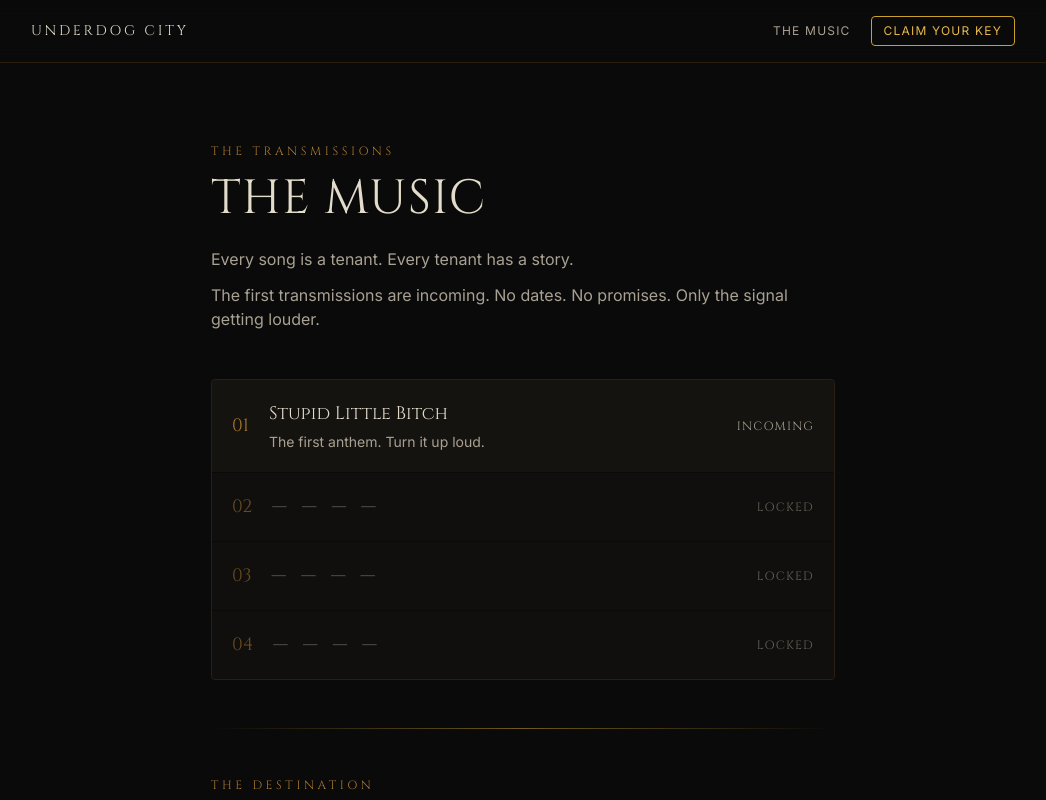
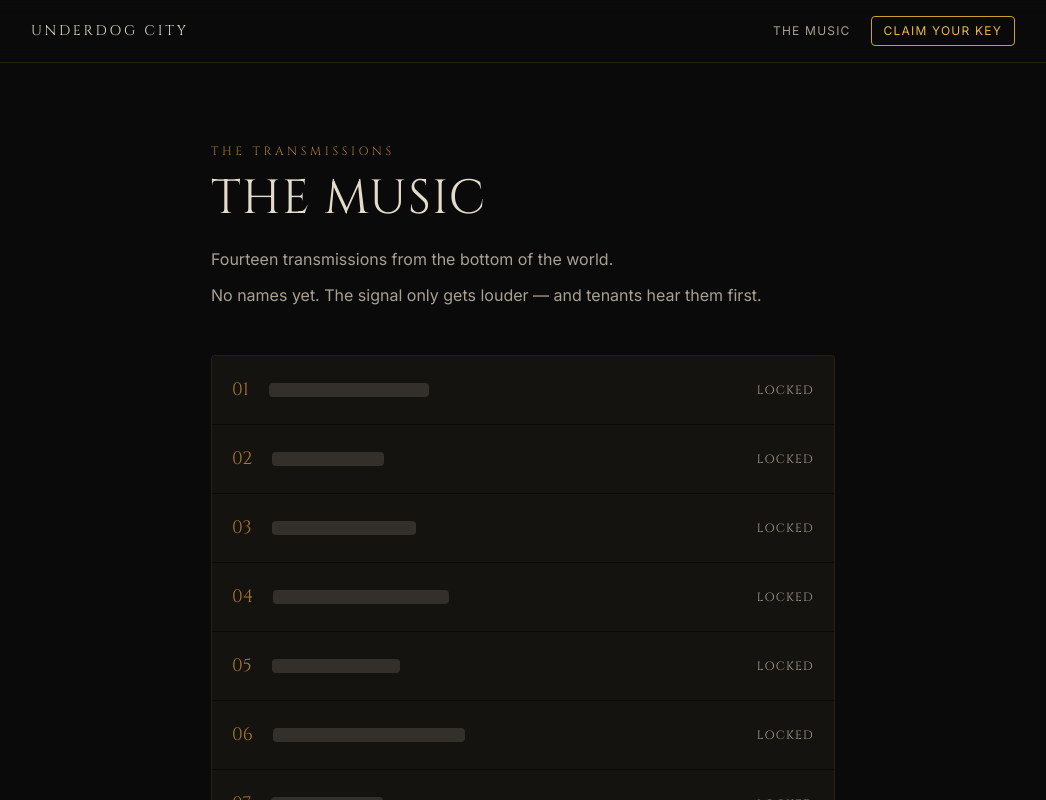
Before and after one commit to shawn9097/SBB, a Next.js app in the folder underdog-city/: page /music in a window 1280 px wide. Shown: the top 800 px of the page, without its empty margins (117-1163 px from the left). Built offline with nearby package versions, Linux system fonts and the light colour scheme; no server answers.

Commit message:
feat(underdog-city): redact music page to 14 hidden transmissions, keep album title + date

```diff
--- a/underdog-city/src/app/music/page.tsx
+++ b/underdog-city/src/app/music/page.tsx
@@ -31,31 +31,20 @@ export default function MusicPage() {
           {transmissions.map((t) => (
             <li
               key={t.index}
-              className={`flex items-center gap-5 bg-(--color-charcoal) px-5 py-5 ${
-                t.status === "locked" ? "opacity-60" : ""
-              }`}
+              className="flex items-center gap-5 bg-(--color-charcoal) px-5 py-5"
             >
               <span className="font-display text-lg text-(--color-tarnished-gold)">
                 {t.index}
               </span>
               <span className="flex-1">
                 <span
-                  className={`block font-display text-lg ${
-                    t.status === "incoming"
-                      ? "text-(--color-bone)"
-                      : "tracking-[0.3em] text-(--color-muted-bone)"
-                  }`}
-                >
-                  {t.title}
-                </span>
-                {t.hint && (
-                  <span className="mt-1 block text-sm text-(--color-muted-bone)">
-                    {t.hint}
-                  </span>
-                )}
+                  aria-hidden
+                  className={`block h-3.5 max-w-full rounded-sm bg-(--color-muted-bone)/20 ${t.redactWidth}`}
+                />
+                <span className="sr-only">Track {t.index} — title hidden</span>
               </span>
               <span className="font-display text-xs uppercase tracking-widest text-(--color-muted-bone)">
-                {t.status === "incoming" ? "Incoming" : "Locked"}
+                Locked
               </span>
             </li>
           ))}
@@ -69,6 +58,9 @@ export default function MusicPage() {
         <h2 className="mt-3 font-display text-2xl text-(--color-bone) sm:text-3xl">
           {musicMeta.destination.album}
         </h2>
+        <p className="mt-1 font-display text-sm uppercase tracking-widest text-(--color-gild-glow)">
+          Out {musicMeta.destination.date}
+        </p>
         <p className="mt-3 text-(--color-muted-bone)">
           {musicMeta.destination.note}
         </p>
--- a/underdog-city/src/content/music.ts
+++ b/underdog-city/src/content/music.ts
@@ -1,34 +1,45 @@
 export type Transmission = {
   index: string;
-  title: string;
-  status: "incoming" | "locked";
-  hint?: string;
+  redactWidth: string;
 };
 
 export const musicMeta = {
   intro: [
-    "Every song is a tenant. Every tenant has a story.",
-    "The first transmissions are incoming. No dates. No promises. Only the signal getting louder.",
+    "Fourteen transmissions from the bottom of the world.",
+    "No names yet. The signal only gets louder — and tenants hear them first.",
   ],
   destination: {
     album: "Throne at the Bottom",
-    note: "The debut. It opens with a death and ends with a coronation.",
+    date: "July 31",
+    note: "The debut album. Fourteen tracks from the bottom of the world. Get on the list to hear it before the world does.",
   },
 };
 
-// The locked four-single pre-release sequence. First teased, the rest redacted
-// to hold the mystery until each one's window opens.
-export const transmissions: Transmission[] = [
-  {
-    index: "01",
-    title: "Stupid Little Bitch",
-    status: "incoming",
-    hint: "The first anthem. Turn it up loud.",
-  },
-  { index: "02", title: "— — — —", status: "locked" },
-  { index: "03", title: "— — — —", status: "locked" },
-  { index: "04", title: "— — — —", status: "locked" },
+// Varied redaction-bar widths so the censored tracklist reads like real hidden titles.
+const REDACT_WIDTHS = [
+  "w-40",
+  "w-28",
+  "w-36",
+  "w-44",
+  "w-32",
+  "w-48",
+  "w-28",
+  "w-40",
+  "w-36",
+  "w-32",
+  "w-44",
+  "w-28",
+  "w-40",
+  "w-36",
 ];
+
+export const transmissions: Transmission[] = Array.from(
+  { length: 14 },
+  (_, i) => ({
+    index: String(i + 1).padStart(2, "0"),
+    redactWidth: REDACT_WIDTHS[i],
+  })
+);
 
 export const socials = [
   { label: "Spotify", href: "#" },
```
